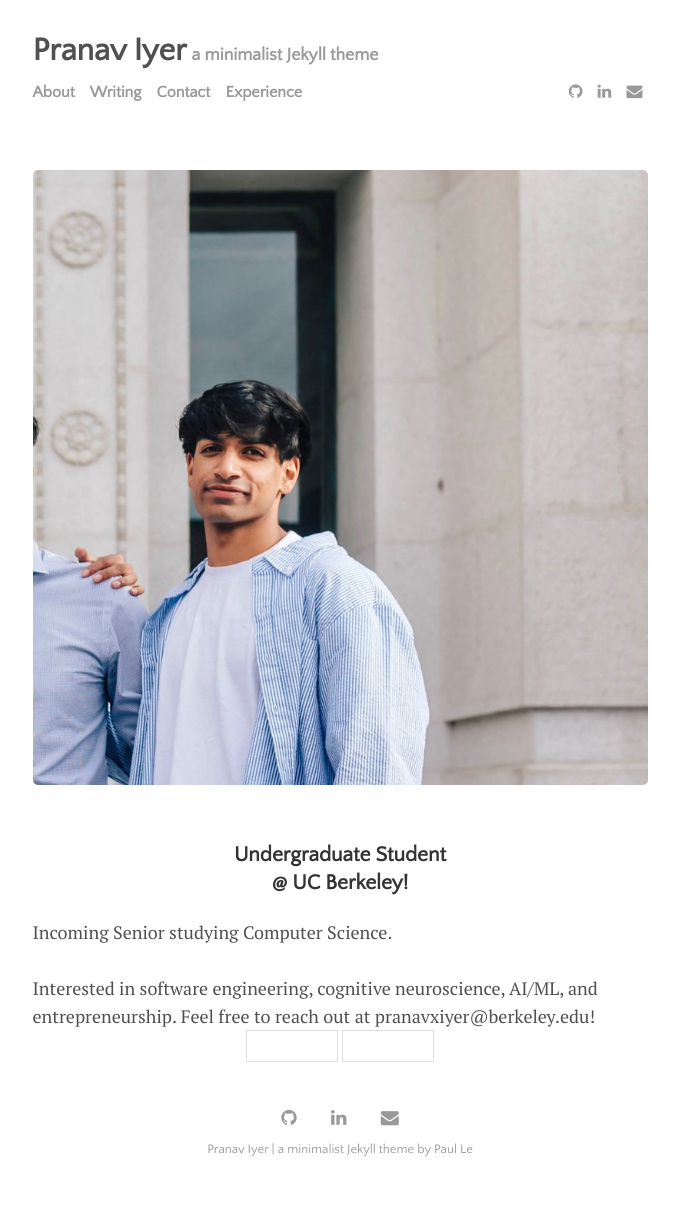
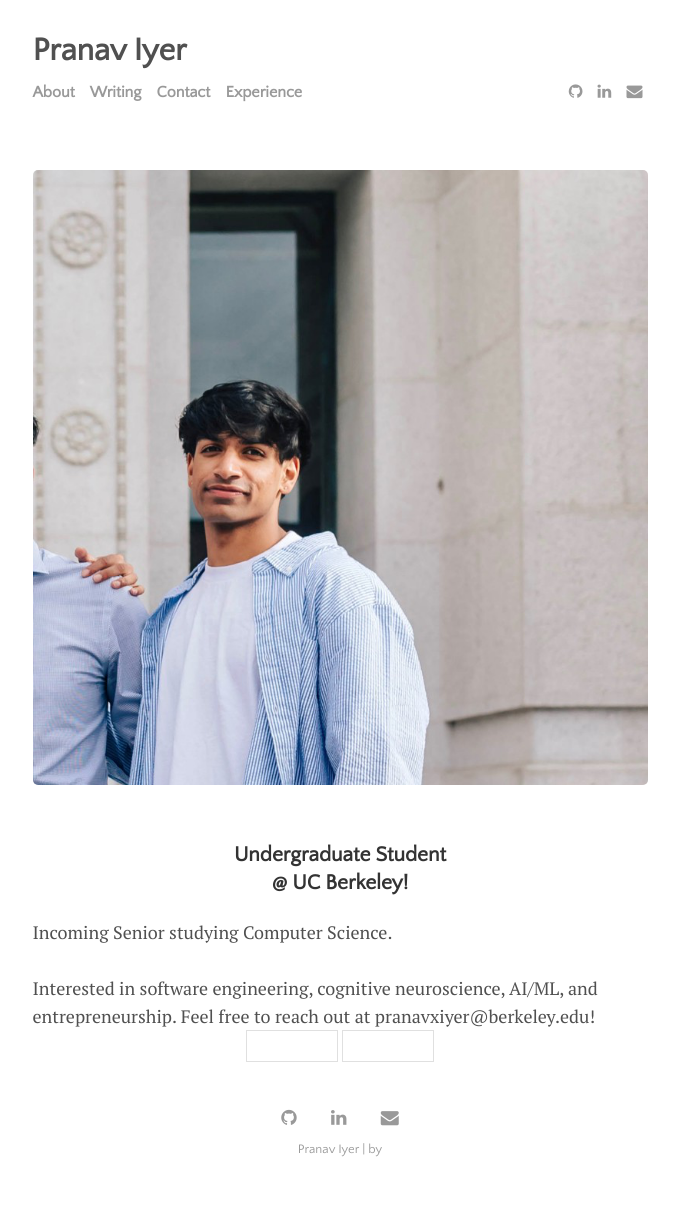
Before and after one commit to pranavxiyer/pranavxiyer.github.io, a Jekyll site: the page built from index.html, in a window 1280 px wide. Shown: the whole page, without its empty margins (300-979 px from the left). Built offline with Jekyll 4.4.1, drawn with Linux system fonts in a browser that asks for light colours; the list of posts is cut into pages by our own code.

Commit message:
bottom through

```diff
--- a/_config.yml
+++ b/_config.yml
@@ -21,8 +21,7 @@ plugins:             [jekyll-paginate, jekyll-sitemap, jekyll-feed, jekyll-seo-t
 
 # Customise atom feed settings (this is where Jekyll-Feed gets configuration information)
 title:		           'Pranav Iyer'
-description:	       'a minimalist Jekyll theme'
-author:              'Paul Le'
+
 
 
 # RSS 2.0 can be used instead of Atom by uncommenting following two lines
```
